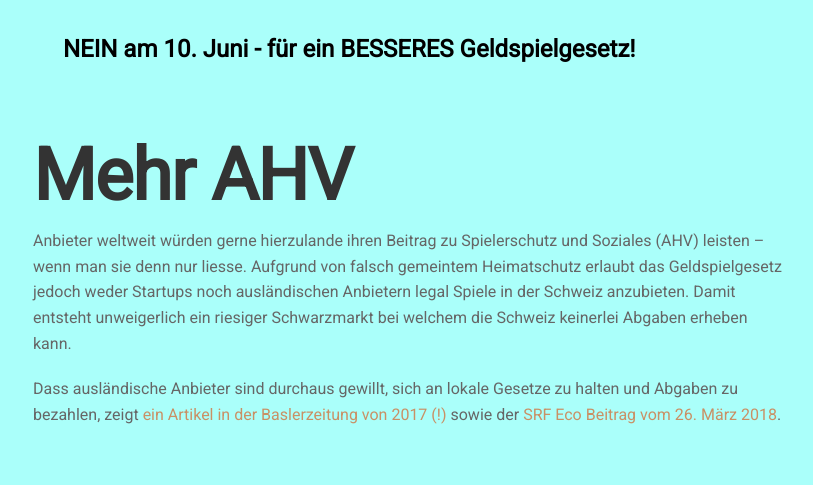
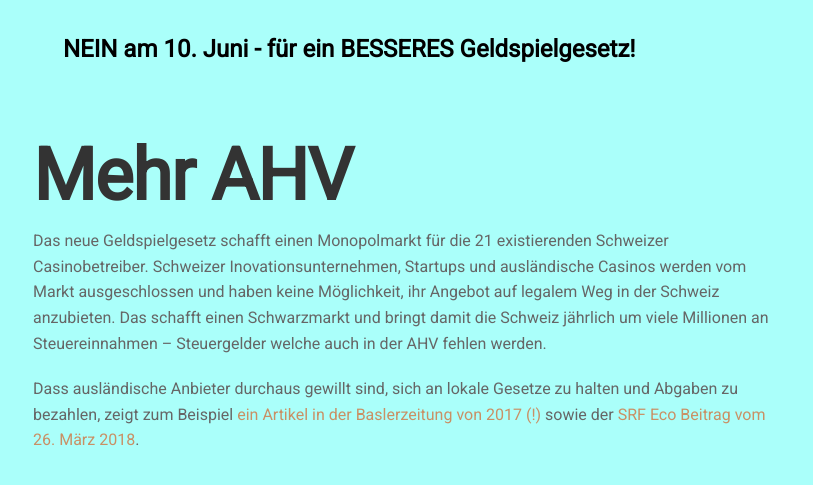
Before and after one commit to geldspielgesetz/geldspielgesetz.github.io, a Jekyll site: the page built from argumente/mehr-ahv.md, in a window 1280 px wide. Shown: the top 485 px of the page, without its empty margins (232-1045 px from the left). Built offline with Jekyll 4.4.1, drawn with Linux system fonts in a browser that asks for light colours.

Commit message:
Improve Mehr AHV

```diff
--- a/argumente/mehr-ahv.md
+++ b/argumente/mehr-ahv.md
@@ -2,9 +2,10 @@
 layout: post
 title: 'Mehr AHV'
 ---
-Anbieter weltweit würden gerne hierzulande ihren Beitrag zu Spielerschutz und Soziales (AHV) leisten – wenn man sie denn nur liesse. Aufgrund von falsch gemeintem Heimatschutz erlaubt das Geldspielgesetz jedoch weder Startups noch ausländischen Anbietern legal Spiele in der Schweiz anzubieten. Damit entsteht unweigerlich ein riesiger Schwarzmarkt bei welchem die Schweiz keinerlei Abgaben erheben kann.
 
-Dass ausländische Anbieter sind durchaus gewillt, sich an lokale Gesetze zu halten und Abgaben zu bezahlen, zeigt [ein Artikel in der Baslerzeitung von 2017 (!)][1] sowie der [SRF Eco Beitrag vom 26. März 2018][2].
+Das neue Geldspielgesetz schafft einen Monopolmarkt für die 21 existierenden Schweizer Casinobetreiber. Schweizer Inovationsunternehmen, Startups und ausländische Casinos werden vom Markt ausgeschlossen und haben keine Möglichkeit, ihr Angebot auf legalem Weg in der Schweiz anzubieten. Das schafft einen Schwarzmarkt und bringt damit die Schweiz jährlich um viele Millionen an Steuereinnahmen – Steuergelder welche auch in der AHV fehlen werden.
+
+Dass ausländische Anbieter durchaus gewillt sind, sich an lokale Gesetze zu halten und Abgaben zu bezahlen, zeigt zum Beispiel [ein Artikel in der Baslerzeitung von 2017 (!)][1] sowie der [SRF Eco Beitrag vom 26. März 2018][2].
 
 [1]: https://bazonline.ch/schweiz/standard/wir-wollen-in-den-schweizer-markt/story/17237947
 [2]: https://www.srf.ch/news/schweiz/abstimmungen/abstimmungen/geldspielgesetz/neues-geldspielgesetz-schweizer-casinos-knacken-online-jackpot
```
